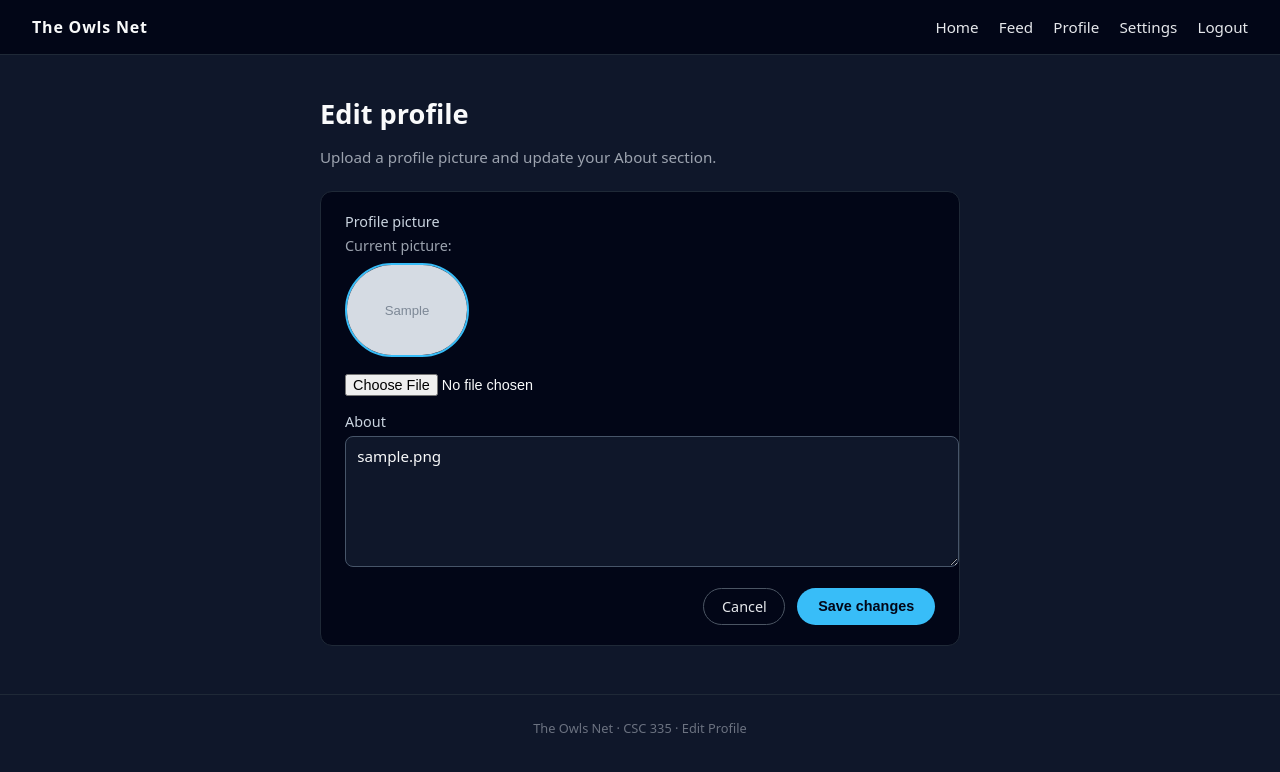
After one commit to lesmayrei/TheOwlsNet, a PHP site: page /editprofile.php in a window 1280 px wide. The commit adds this page. Shown: the top 772 px of the page. Run offline with PHP 8.4, Linux system fonts and the light colour scheme; the visitor is signed in with stand-in values (Sample User, id 1); tables that the repository leaves empty hold one stand-in row (values such as "Sample post"); grey boxes marked "Sample" are stand-in pictures.

Commit message:
adding editprofile php and modifying profile.php

```diff
--- /dev/null
+++ b/editprofile.php
@@ -0,0 +1,293 @@
+<?php
+ini_set('display_errors', 1);
+ini_set('display_startup_errors', 1);
+error_reporting(E_ALL);
+
+session_start();
+require_once 'DB.php';
+
+if (!isset($_SESSION['user_id'])) {
+    header('Location: login.php');
+    exit();
+}
+
+$userId = (int)$_SESSION['user_id'];
+
+$currentPicture = '';
+$currentBio = '';
+$msg = '';
+
+// load current profile info
+if (isset($conn) && !$conn->connect_error) {
+    $stmt = $conn->prepare('SELECT picture, profile_status FROM profiles WHERE user_id = ? LIMIT 1');
+    if ($stmt) {
+        $stmt->bind_param('i', $userId);
+        $stmt->execute();
+        $stmt->bind_result($pic, $status);
+        if ($stmt->fetch()) {
+            $currentPicture = $pic ?: '';
+            $currentBio = $status ?: '';
+        }
+        $stmt->close();
+    }
+}
+
+if ($_SERVER['REQUEST_METHOD'] === 'POST') {
+    $bio = isset($_POST['bio']) ? trim($_POST['bio']) : '';
+    $newPicture = $currentPicture;
+
+    // handle file upload if a new file was selected
+    if (isset($_FILES['profile_picture']) && $_FILES['profile_picture']['error'] === UPLOAD_ERR_OK) {
+        $tmpName = $_FILES['profile_picture']['tmp_name'];
+        $originalName = basename($_FILES['profile_picture']['name']);
+
+        // simple target folder and filename
+        $targetDir = 'uploads/';
+        if (!is_dir($targetDir)) {
+            mkdir($targetDir, 0777, true);
+        }
+
+        $targetPath = $targetDir . time() . '_' . preg_replace('/\s+/', '_', $originalName);
+
+        if (move_uploaded_file($tmpName, $targetPath)) {
+            $newPicture = $targetPath;
+        } else {
+            $msg = 'There was a problem uploading the file.';
+        }
+    }
+
+    if (isset($conn) && !$conn->connect_error) {
+        $stmt = $conn->prepare('UPDATE profiles SET picture = ?, profile_status = ? WHERE user_id = ?');
+        if ($stmt) {
+            $stmt->bind_param('ssi', $newPicture, $bio, $userId);
+            if ($stmt->execute()) {
+                $msg = 'Profile updated.';
+                $currentPicture = $newPicture;
+                $currentBio = $bio;
+            } else {
+                $msg = 'Could not save changes.';
+            }
+            $stmt->close();
+        } else {
+            $msg = 'Could not save changes.';
+        }
+    } else {
+        $msg = 'Database connection error.';
+    }
+}
+?>
+<!DOCTYPE html>
+<html lang="en">
+<head>
+    <meta charset="UTF-8">
+    <title>Edit Profile – The Owls Net</title>
+    <meta name="viewport" content="width=device-width, initial-scale=1">
+    <style>
+        body {
+            background: #0f172a;
+            color: #f9fafb;
+            font-family: system-ui, sans-serif;
+            margin: 0;
+        }
+
+        header {
+            background: #020617;
+            padding: 1rem 2rem;
+            display: flex;
+            justify-content: space-between;
+            align-items: center;
+            border-bottom: 1px solid #1f2937;
+        }
+
+        .logo {
+            font-weight: 700;
+            letter-spacing: 0.05em;
+        }
+
+        nav a {
+            color: #e5e7eb;
+            margin-left: 1rem;
+            text-decoration: none;
+            font-size: 0.95rem;
+        }
+
+        nav a:hover {
+            text-decoration: underline;
+        }
+
+        main {
+            max-width: 640px;
+            margin: 2.5rem auto 3rem auto;
+            padding: 0 1.5rem;
+        }
+
+        h1 {
+            font-size: 1.7rem;
+            margin-bottom: 0.3rem;
+        }
+
+        .subtitle {
+            font-size: 0.95rem;
+            color: #9ca3af;
+            margin-bottom: 1.5rem;
+        }
+
+        .card {
+            background: #020617;
+            border-radius: 12px;
+            border: 1px solid #1f2937;
+            padding: 1.25rem 1.5rem;
+        }
+
+        label {
+            display: block;
+            margin-bottom: 0.3rem;
+            font-size: 0.9rem;
+            color: #cbd5e1;
+        }
+
+        input[type="file"] {
+            margin-bottom: 1rem;
+            font-size: 0.9rem;
+        }
+
+        textarea {
+            width: 100%;
+            min-height: 110px;
+            border-radius: 8px;
+            border: 1px solid #475569;
+            background: #0f172a;
+            color: #f9fafb;
+            font-size: 0.95rem;
+            padding: 0.6rem 0.7rem;
+            font-family: inherit;
+            resize: vertical;
+        }
+
+        textarea:focus {
+            outline: none;
+            border-color: #38bdf8;
+        }
+
+        .current-picture {
+            margin-bottom: 1rem;
+            font-size: 0.9rem;
+            color: #9ca3af;
+        }
+
+        .current-picture img {
+            display: block;
+            margin-top: 0.5rem;
+            max-width: 120px;
+            border-radius: 999px;
+            border: 2px solid #38bdf8;
+        }
+
+        .btn-row {
+            margin-top: 1rem;
+            display: flex;
+            gap: 0.75rem;
+            justify-content: flex-end;
+        }
+
+        .btn {
+            padding: 0.55rem 1.3rem;
+            border-radius: 999px;
+            border: none;
+            cursor: pointer;
+            font-size: 0.9rem;
+        }
+
+        .btn-primary {
+            background: #38bdf8;
+            color: #020617;
+            font-weight: 600;
+        }
+
+        .btn-primary:hover {
+            background: #0ea5e9;
+        }
+
+        .btn-secondary-link {
+            text-decoration: none;
+            padding: 0.5rem 1.1rem;
+            border-radius: 999px;
+            border: 1px solid #4b5563;
+            color: #e5e7eb;
+            font-size: 0.9rem;
+            display: inline-block;
+        }
+
+        .btn-secondary-link:hover {
+            border-color: #9ca3af;
+        }
+
+        .message {
+            margin-top: 0.8rem;
+            font-size: 0.9rem;
+            color: #e5e7eb;
+        }
+
+        footer {
+            margin-top: 3rem;
+            padding: 1.5rem 2rem;
+            font-size: 0.8rem;
+            color: #6b7280;
+            border-top: 1px solid #1f2937;
+            text-align: center;
+        }
+    </style>
+</head>
+<body>
+
+<header>
+    <div class="logo">The Owls Net</div>
+    <nav>
+        <a href="index.php">Home</a>
+        <a href="feed.php">Feed</a>
+        <a href="profile.php">Profile</a>
+        <a href="settings.php">Settings</a>
+        <a href="logout.php">Logout</a>
+    </nav>
+</header>
+
+<main>
+    <h1>Edit profile</h1>
+    <p class="subtitle">Upload a profile picture and update your About section.</p>
+
+    <section class="card">
+        <form action="editprofile.php" method="POST" enctype="multipart/form-data">
+            <label>Profile picture</label>
+
+            <div class="current-picture">
+                <?php if ($currentPicture): ?>
+                    Current picture:
+                    <img src="<?php echo $currentPicture; ?>" alt="Profile picture">
+                <?php else: ?>
+                    No profile picture set.
+                <?php endif; ?>
+            </div>
+
+            <input type="file" name="profile_picture" accept="image/*">
+
+            <label for="bio">About</label>
+            <textarea id="bio" name="bio" placeholder="Write a short bio about yourself..."><?php echo htmlspecialchars($currentBio); ?></textarea>
+
+            <div class="btn-row">
+                <a href="profile.php" class="btn-secondary-link">Cancel</a>
+                <button type="submit" class="btn btn-primary">Save changes</button>
+            </div>
+
+            <?php if ($msg !== ''): ?>
+                <div class="message"><?php echo $msg; ?></div>
+            <?php endif; ?>
+        </form>
+    </section>
+</main>
+
+<footer>
+    The Owls Net · CSC 335 · Edit Profile
+</footer>
+
+</body>
+</html>
```
Also changed, not shown: profile.php (+17 -6 lines).
